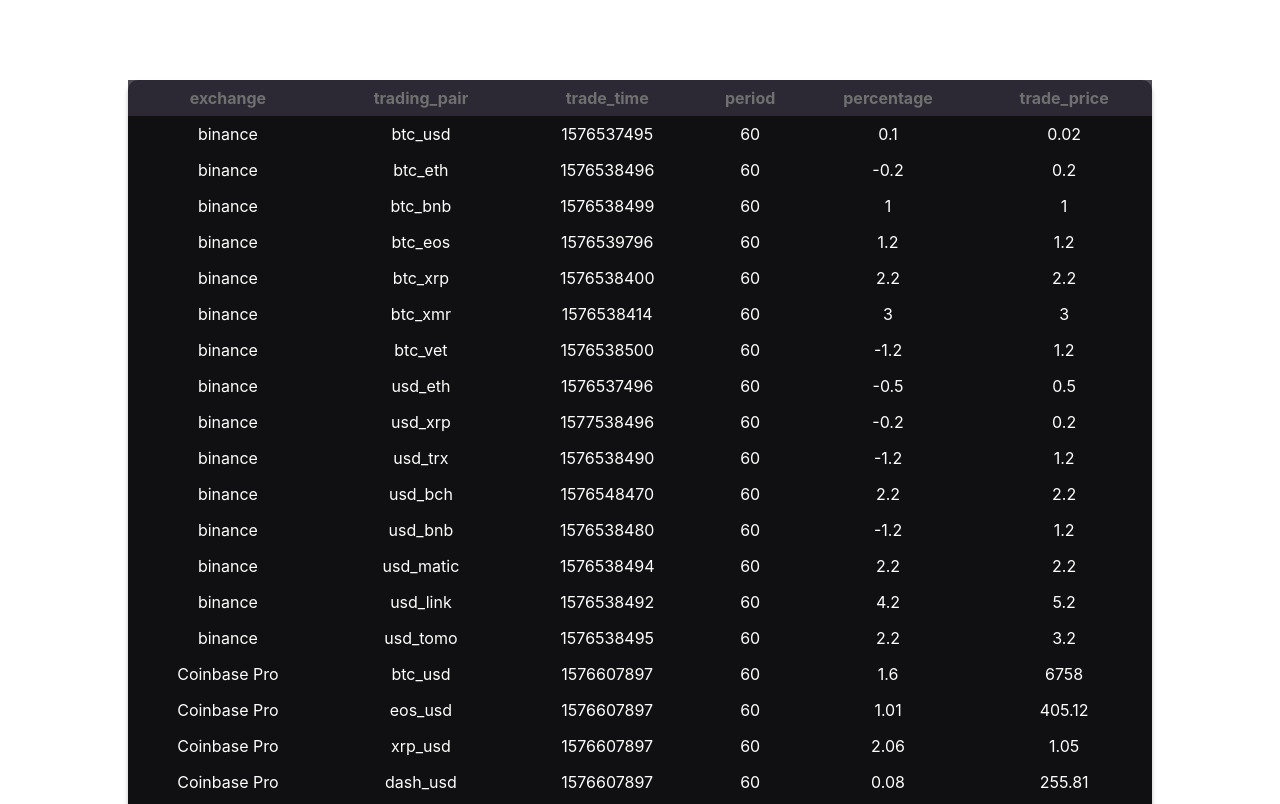
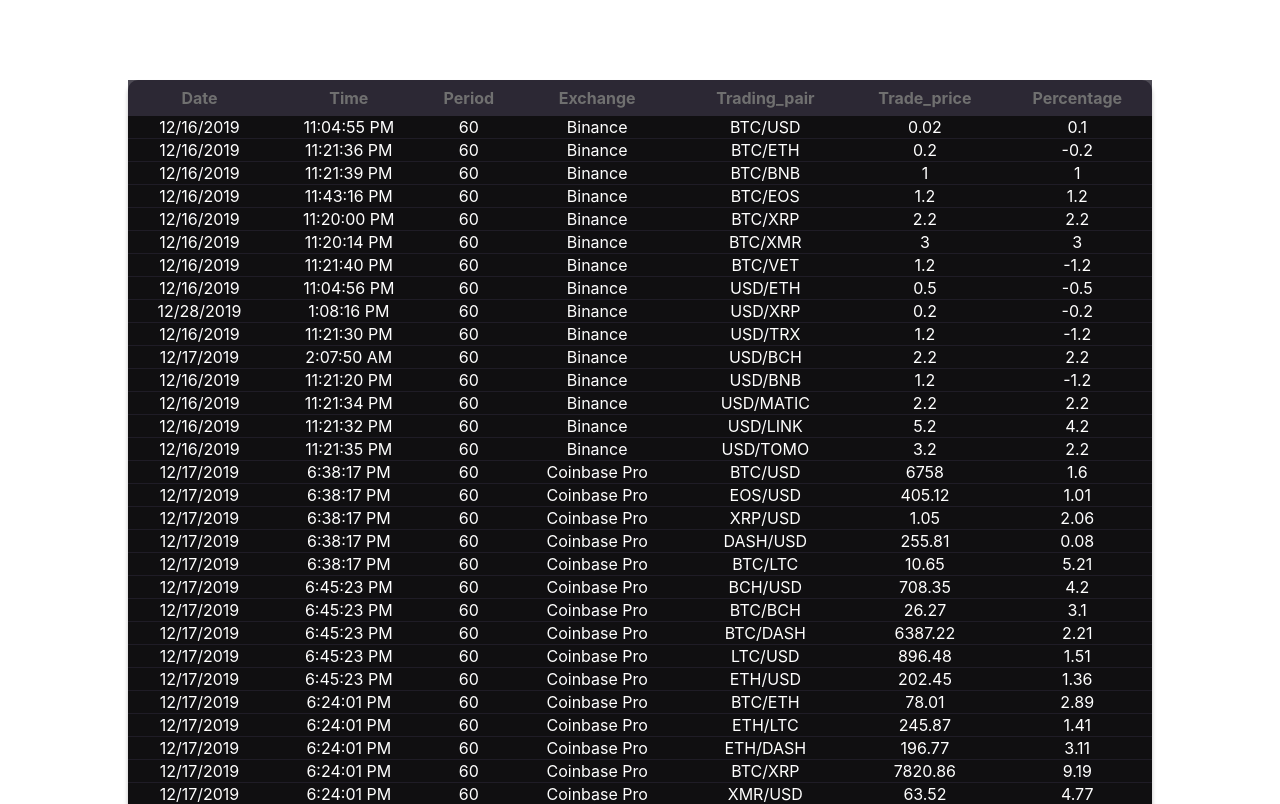
Before and after one commit to BloomTech-Labs/cryptolytic-fe, a React (Create React App) app: page / in a window 1280 px wide. Shown: the top 804 px of the page. Built offline with nearby package versions, Linux system fonts and the light colour scheme.

Commit message:
converted the unix epoch dates into human readable dates, correct capitalization of data displayed in table, changed order of columns in table

```diff
--- a/src/Components/TradingDashboardTable/TableData.js
+++ b/src/Components/TradingDashboardTable/TableData.js
@@ -1,7 +1,22 @@
 import React from "react";
+import { withStyles, makeStyles } from "@material-ui/core/styles";
+
+const useStyles = makeStyles({
+  binanceColor: {
+    color: "rgb(78, 185, 255)"
+  },
+  coinbaseColor: {
+    color: "rgb(83, 207, 215)"
+  },
+  bitfinex: {
+    color: "rgb(98, 227, 171)"
+  }
+});
 
 const TableData = ({ item }) => {
-  return <td style={{ padding: "0.5rem 0" }}>{item}</td>;
+  const classes = useStyles();
+
+  return <td>{item}</td>;
 };
 
 export default TableData;
--- a/src/Components/TradingDashboardTable/TableDataRow.js
+++ b/src/Components/TradingDashboardTable/TableDataRow.js
@@ -7,12 +7,18 @@ import TableRow from "@material-ui/core/TableRow";
 const useStyles = makeStyles({
   tablerow: {
     background: "rgba(0, 0, 0, 0.8)",
-    color: "rgb(255, 255, 255)"
+    color: "rgb(255, 255, 255)",
+    borderBottom: "0.5px solid rgba(35, 32, 44, 0.8)"
   }
 });
 
 const TableDataRow = ({ dataRow }) => {
   const classes = useStyles();
+
+  dataRow.exchange =
+    dataRow.exchange.charAt(0).toUpperCase() + dataRow.exchange.substr(1);
+  dataRow.trading_pair = dataRow.trading_pair.toUpperCase();
+  dataRow.trading_pair = dataRow.trading_pair.replace(/\_/, "/");
 
   const data = Object.values(dataRow);
   return (
--- a/src/Components/TradingDashboardTable/TableHeaderRow.js
+++ b/src/Components/TradingDashboardTable/TableHeaderRow.js
@@ -14,6 +14,10 @@ const useStyles = makeStyles({
 const TableHeaderRow = ({ headerData }) => {
   const classes = useStyles();
 
+  headerData = headerData.map(header => {
+    return header.charAt(0).toUpperCase() + header.substr(1);
+  });
+
   return (
     <TableRow className={classes.tablerow}>
       {headerData.map(header => (
--- a/src/Components/TradingDashboardTable/TradingDashboardTable.js
+++ b/src/Components/TradingDashboardTable/TradingDashboardTable.js
@@ -21,7 +21,7 @@ const useStyles = makeStyles({
 const TradingDashboardTable = () => {
   const classes = useStyles();
 
-  const tradingData = [
+  const data = [
     {
       exchange: "binance",
       trading_pair: "btc_usd",
@@ -392,6 +392,34 @@ const TradingDashboardTable = () => {
     }
   ];
 
+  const tradingData = data.map(obj => {
+    let {
+      exchange,
+      trade_time,
+      trade_price,
+      period,
+      percentage,
+      trading_pair
+    } = obj;
+
+    let date, time;
+    trade_time = new Date(obj.trade_time * 1000);
+
+    date = trade_time.toLocaleDateString();
+    time = trade_time.toLocaleTimeString();
+
+    console.log(date);
+    return {
+      date,
+      time,
+      period,
+      exchange,
+      trading_pair,
+      trade_price,
+      percentage
+    };
+  });
+
   const headerData = Object.keys(tradingData[0]);
 
   return (
```
